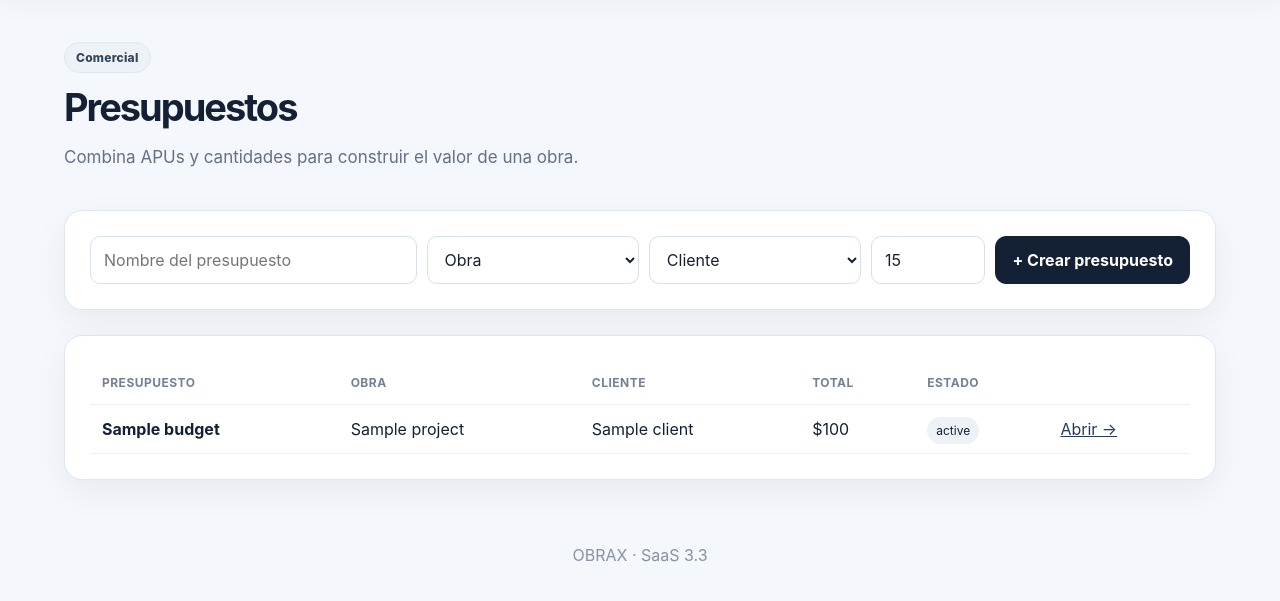
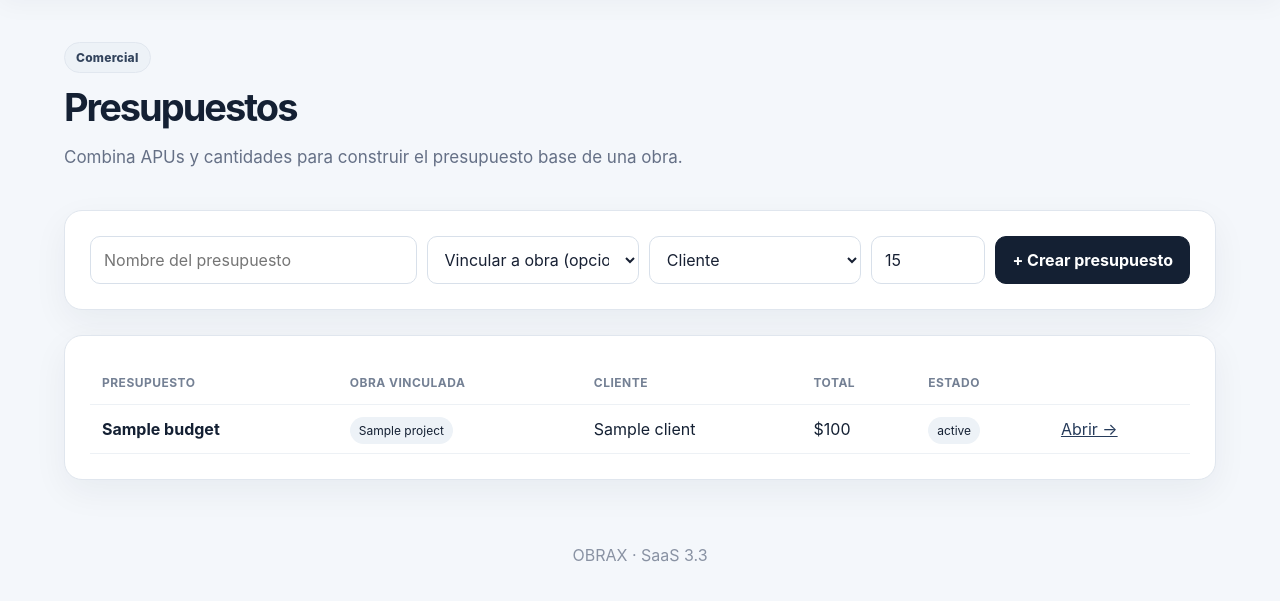
Before and after one commit to brayanherrera104/obrax, a Flask app: page /budgets in a window 1280 px wide. Shown: the part 76-677 px from the top of the page. Run offline with Flask 3, Linux system fonts and the light colour scheme; the visitor is signed in with stand-in values (Sample User, id 1); tables that the repository leaves empty hold one stand-in row (values such as "Sample post"); some libraries are stand-ins or nearby versions.

Commit message:
OBRAX 3.5: clarify project assignment on budgets

```diff
--- a/templates/budgets.html
+++ b/templates/budgets.html
@@ -1,5 +1,5 @@
 {% extends "base.html" %}{% block content %}
-<div class="head"><div><span class="pill">Comercial</span><h1>Presupuestos</h1><p>Combina APUs y cantidades para construir el valor de una obra.</p></div></div>
-<form class="formcard budgetform" method="post"><input name="name" placeholder="Nombre del presupuesto" required><select name="project_id"><option value="">Obra</option>{% for p in projects %}<option value="{{p.id}}">{{p.name}}</option>{% endfor %}</select><select name="client_id"><option value="">Cliente</option>{% for c in clients %}<option value="{{c.id}}">{{c.name}}</option>{% endfor %}</select><input name="validity_days" type="number" value="15" min="1" placeholder="Validez"><button class="btn primary">+ Crear presupuesto</button></form>
-<section class="panel"><table><tr><th>Presupuesto</th><th>Obra</th><th>Cliente</th><th>Total</th><th>Estado</th><th></th></tr>{% for b in budgets %}<tr><td><b>{{b.name}}</b></td><td>{{b.project_name or "-"}}</td><td>{{b.client_name or "-"}}</td><td>${{"{:,.0f}".format(b.total)}}</td><td><span class="status">{{b.status}}</span></td><td><a href="/budget/{{b.id}}">Abrir →</a></td></tr>{% else %}<tr><td colspan="6">Aún no tienes presupuestos.</td></tr>{% endfor %}</table></section>
+<div class="head"><div><span class="pill">Comercial</span><h1>Presupuestos</h1><p>Combina APUs y cantidades para construir el presupuesto base de una obra.</p></div></div>
+<form class="formcard budgetform" method="post"><input name="name" placeholder="Nombre del presupuesto" required><select name="project_id"><option value="">Vincular a obra (opcional)</option>{% for p in projects %}<option value="{{p.id}}">{{p.name}}</option>{% endfor %}</select><select name="client_id"><option value="">Cliente</option>{% for c in clients %}<option value="{{c.id}}">{{c.name}}</option>{% endfor %}</select><input name="validity_days" type="number" value="15" min="1" placeholder="Validez"><button class="btn primary">+ Crear presupuesto</button></form>
+<section class="panel"><table><tr><th>Presupuesto</th><th>Obra vinculada</th><th>Cliente</th><th>Total</th><th>Estado</th><th></th></tr>{% for b in budgets %}<tr><td><b>{{b.name}}</b></td><td>{% if b.project_name %}<span class="status">{{b.project_name}}</span>{% else %}<span class="muted">Sin vincular</span>{% endif %}</td><td>{{b.client_name or "-"}}</td><td>${{"{:,.0f}".format(b.total)}}</td><td><span class="status">{{b.status}}</span></td><td><a href="/budget/{{b.id}}">Abrir →</a></td></tr>{% else %}<tr><td colspan="6">Aún no tienes presupuestos.</td></tr>{% endfor %}</table></section>
 {% endblock %}
```
